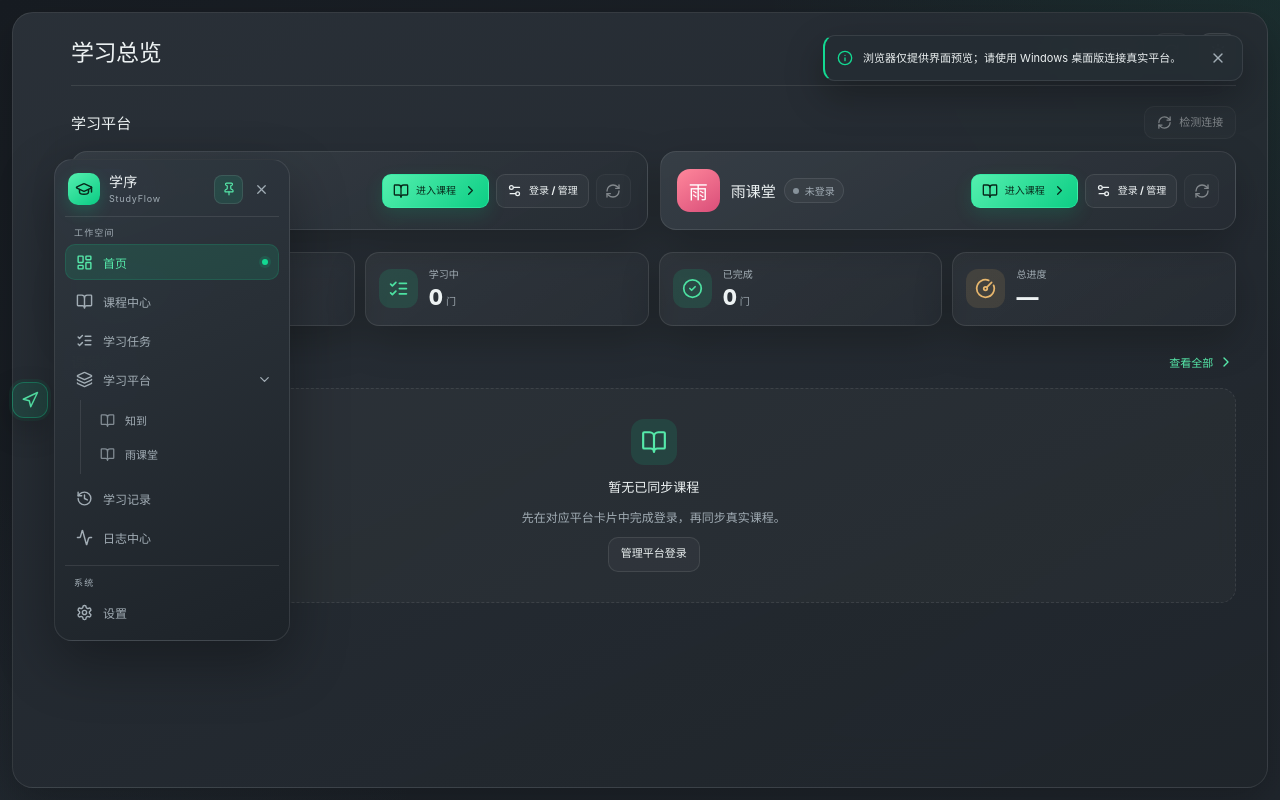
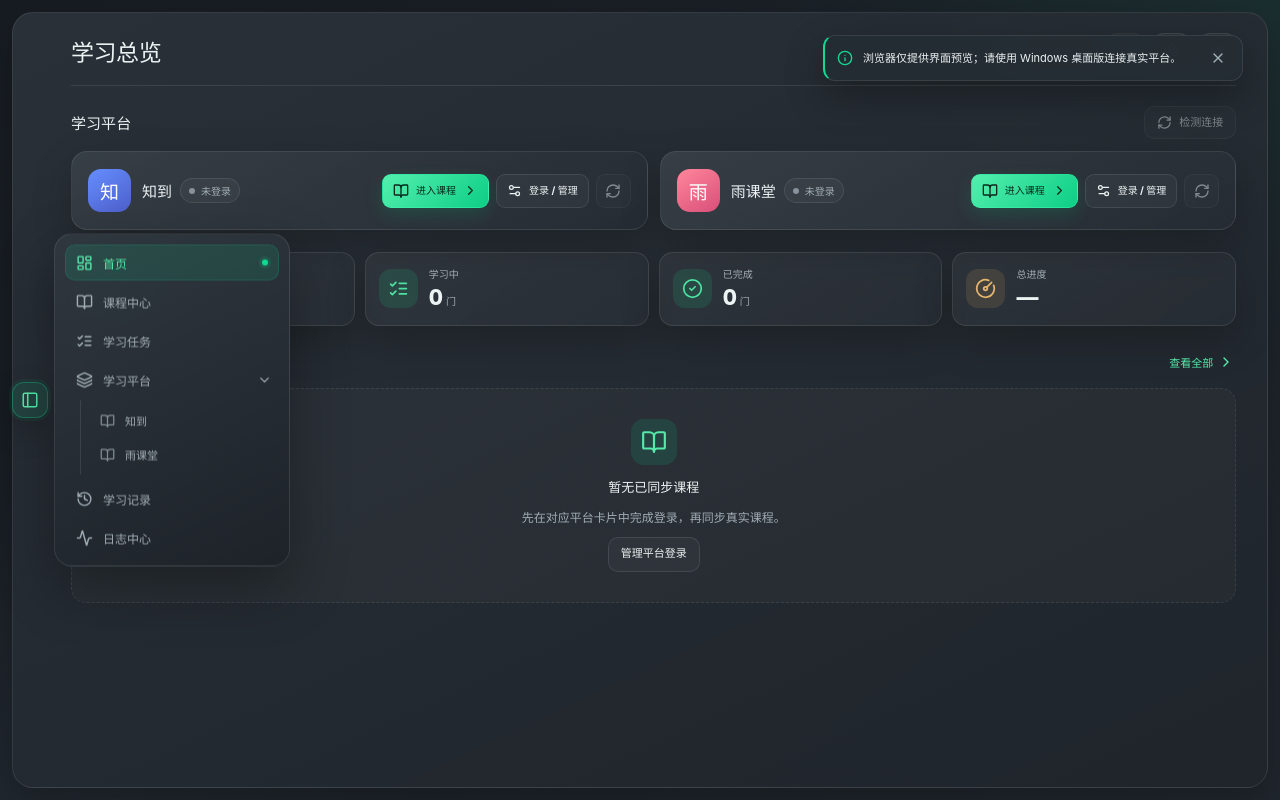
Before and after one commit to 07xh/StudyFlow, a React (Vite) app in the folder frontend/: page / in a window 1280 px wide. Both pictures are taken after a click on the button 30 px from the left and 400 px from the top of the page. Built offline with nearby package versions, Linux system fonts and the light colour scheme.

Commit message:
ui: port compact LightC-style floating navigation

```diff
--- a/frontend/src/ui/AppShell.tsx
+++ b/frontend/src/ui/AppShell.tsx
@@ -7,9 +7,9 @@ import {
   type ReactNode
 } from "react";
 import {
-  Activity,BookOpen,ChevronDown,GraduationCap,History,
-  LayoutDashboard,Layers3,ListChecks,Moon,Navigation,Pin,
-  RefreshCw,Settings,Sun,X
+  Activity,BookOpen,ChevronDown,History,
+  LayoutDashboard,Layers3,ListChecks,Moon,PanelLeft,
+  RefreshCw,Settings,Sun
 } from "lucide-react";
 import type {LucideIcon} from "lucide-react";
 import {NoticeBanner} from "./NoticeBanner";
@@ -29,9 +29,6 @@ const workspaceNavigation:{id:Page;label:string;icon:LucideIcon}[]=[
 const platformNavigation:{id:Page;label:string;icon:LucideIcon}[]=[
   {id:"platform-zhidao",label:"知到",icon:BookOpen},
   {id:"platform-yuketang",label:"雨课堂",icon:BookOpen}
-];
-const systemNavigation:{id:Page;label:string;icon:LucideIcon}[]=[
-  {id:"settings",label:"设置",icon:Settings}
 ];
 const titles:Record<Page,string>={
   home:"学习总览",courses:"课程中心",tasks:"学习任务",platforms:"学习平台",
@@ -133,12 +130,12 @@ export function AppShell({
       tabIndex={navOpen?0:-1}
       aria-current={page===item.id?"page":undefined}
       className={["nav",page===item.id?"active":"",nested?"sf-nav-child":""].filter(Boolean).join(" ")}
-      onClick={()=>onNavigate(item.id)}>
+      onClick={()=>{onNavigate(item.id);closeNavigation();}}>
       <item.icon size={nested?16:18}/>
       <span className="nav-label">{item.label}</span>
       {page===item.id&&<span className="sf-floating-nav__active-dot" aria-hidden="true"/>}
     </button>;
-  const renderItems=(items:typeof workspaceNavigation,label:string)=><nav className="sf-floating-nav__nav" aria-label={label}>
+  const renderItems=(items:typeof workspaceNavigation)=><nav className="sf-floating-nav__nav" aria-label="主导航">
     {items.map(item=>item.id==="platforms"
       ?<div className="sf-platform-nav" key={item.id}>
         <div className="sf-platform-nav-parent">
@@ -146,7 +143,7 @@ export function AppShell({
             tabIndex={navOpen?0:-1}
             className={["nav",platformActive?"active":""].filter(Boolean).join(" ")}
             aria-current={page==="platforms"?"page":undefined}
-            onClick={()=>{setPlatformExpanded(true);onNavigate("platforms");}}>
+            onClick={()=>{setPlatformExpanded(true);onNavigate("platforms");closeNavigation();}}>
             <Layers3 size={18}/><span className="nav-label">学习平台</span>
             {page==="platforms"&&<span className="sf-floating-nav__active-dot" aria-hidden="true"/>}
           </button>
@@ -176,39 +173,13 @@ export function AppShell({
         title={navPinned?"取消固定导航":navOpen?"固定导航":"打开导航"}
         onPointerEnter={handlePointerEnter} onPointerLeave={handlePointerLeave}
         onClick={toggleNavigationPin}>
-        <Navigation size={18}/>
+        <PanelLeft size={18}/>
       </button>
       <aside id="sf-floating-navigation"
         className={["sf-floating-nav__panel",navOpen?"is-open":""].filter(Boolean).join(" ")}
         aria-label="主导航" aria-hidden={!navOpen}
         onPointerEnter={handlePointerEnter} onPointerLeave={handlePointerLeave}>
-        <div className="sf-floating-nav__header">
-          <div className="sf-floating-nav__brand">
-            <span className="sf-floating-nav__brand-icon"><GraduationCap size={18}/></span>
-            <span className="sf-floating-nav__brand-copy"><strong>学序</strong><small>StudyFlow</small></span>
-          </div>
-          <div className="sf-floating-nav__header-actions">
-            <button type="button" className={["sf-floating-nav__action",navPinned?"is-pinned":""].join(" ")}
-              title={navPinned?"取消固定导航":"固定导航"}
-              aria-label={navPinned?"取消固定导航":"固定导航"} aria-pressed={navPinned}
-              tabIndex={navOpen?0:-1} onClick={toggleNavigationPin}>
-              <Pin size={14}/>
-            </button>
-            <button type="button" className="sf-floating-nav__action"
-              title="关闭导航" aria-label="关闭导航" tabIndex={navOpen?0:-1}
-              onClick={closeNavigation}>
-              <X size={15}/>
-            </button>
-          </div>
-        </div>
-        <div className="sf-floating-nav__section">
-          <span className="sf-floating-nav__section-label">工作空间</span>
-          {renderItems(workspaceNavigation,"学习工作空间")}
-        </div>
-        <div className="sf-floating-nav__section sf-floating-nav__system">
-          <span className="sf-floating-nav__section-label">系统</span>
-          {renderItems(systemNavigation,"系统设置")}
-        </div>
+        {renderItems(workspaceNavigation)}
       </aside>
     </div>
     <main className="main" id="main-content">
@@ -222,6 +193,9 @@ export function AppShell({
             aria-label="刷新连接" disabled={!desktop} onClick={onRefresh}>
             <RefreshCw size={17}/>
           </button>
+          <button className="theme-button sf-settings-button" type="button"
+            title="设置" aria-label="设置" aria-current={page==="settings"?"page":undefined}
+            onClick={()=>onNavigate("settings")}><Settings size={17}/></button>
           <button className="theme-button" type="button"
             aria-label={dark?"切换浅色主题":"切换深色主题"}
             onClick={onThemeToggle}>{dark?<Sun size={18}/>:<Moon size={18}/>}</button>
```
